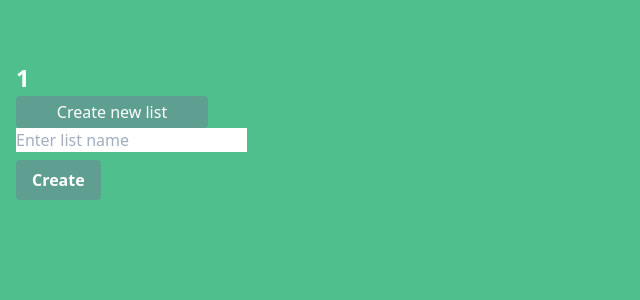
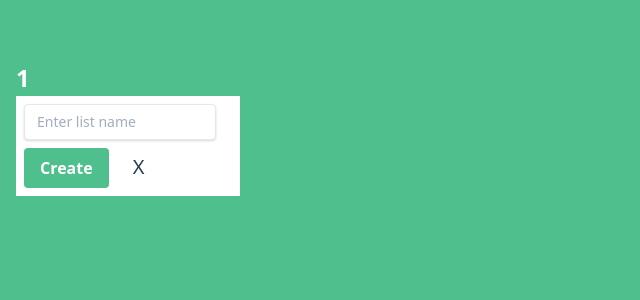
Before and after one commit to iobtl/vue-trello, a Vue app: page /#/1/boards/1 in a window 1280 px wide. Both pictures are taken after a click on the element "Create new list". Shown: the top 300 px of the page, without its empty margins (0-640 px from the left). Built offline with nearby package versions, Linux system fonts and the light colour scheme.

Commit message:
Basic list creation

```diff
--- a/src/components/BoardDetails.vue
+++ b/src/components/BoardDetails.vue
@@ -4,17 +4,24 @@
       <h1>{{$route.params.name}}</h1>
     </div>
     <div
-      class="bg-gray-600 hover:bg-gray-700 bg-opacity-50 pointer-cursor container rounded cursor-pointer text-center text-base h-8 w-48 px-2 py-1 text-white font-normal"
+      v-if="!formCreation"
+      class="bg-gray-600 hover:bg-gray-700 bg-opacity-50 pointer-cursor container rounded cursor-pointer text-center text-base h-8 w-56 px-2 py-1 text-white font-normal"
+      @click="triggerCreation"
     >Create new list</div>
-    <form @submit.prevent="createList">
-      <span class>
-        <input v-model="listName" placeholder="Enter list name" />
+    <form v-else @submit.prevent="createList" class="container mx-left w-56 bg-white">
+      <span>
+        <input
+          class="shadow appearance-none border rounded w-48 m-2 py-2 px-3 text-gray-700 text-sm leading-tight focus:outline-none focus:shadow-outline"
+          v-model="listName"
+          placeholder="Enter list name"
+        />
       </span>
       <div>
         <button
-          class="bg-gray-600 bg-opacity-50 align-left w-1/8 mt-2 bg-opacity-85 hover:bg-gray-700 text-white font-bold font-sans rounded px-4 py-2"
+          class="bg-vue hover:bg-green-700 align-left w-1/8 text-white font-bold font-sans rounded px-4 py-2 mx-2 mb-2"
           type="submit"
         >Create</button>
+        <span class="text-xl ml-4 cursor-pointer" @click="triggerCreation">X</span>
       </div>
     </form>
   </div>
@@ -23,12 +30,16 @@
 export default {
   data() {
     return {
-      listName: ""
+      listName: "",
+      formCreation: false
     };
   },
   methods: {
     createList() {
       this.listName = "";
+    },
+    triggerCreation() {
+      this.formCreation = !this.formCreation;
     }
   }
 };
```
